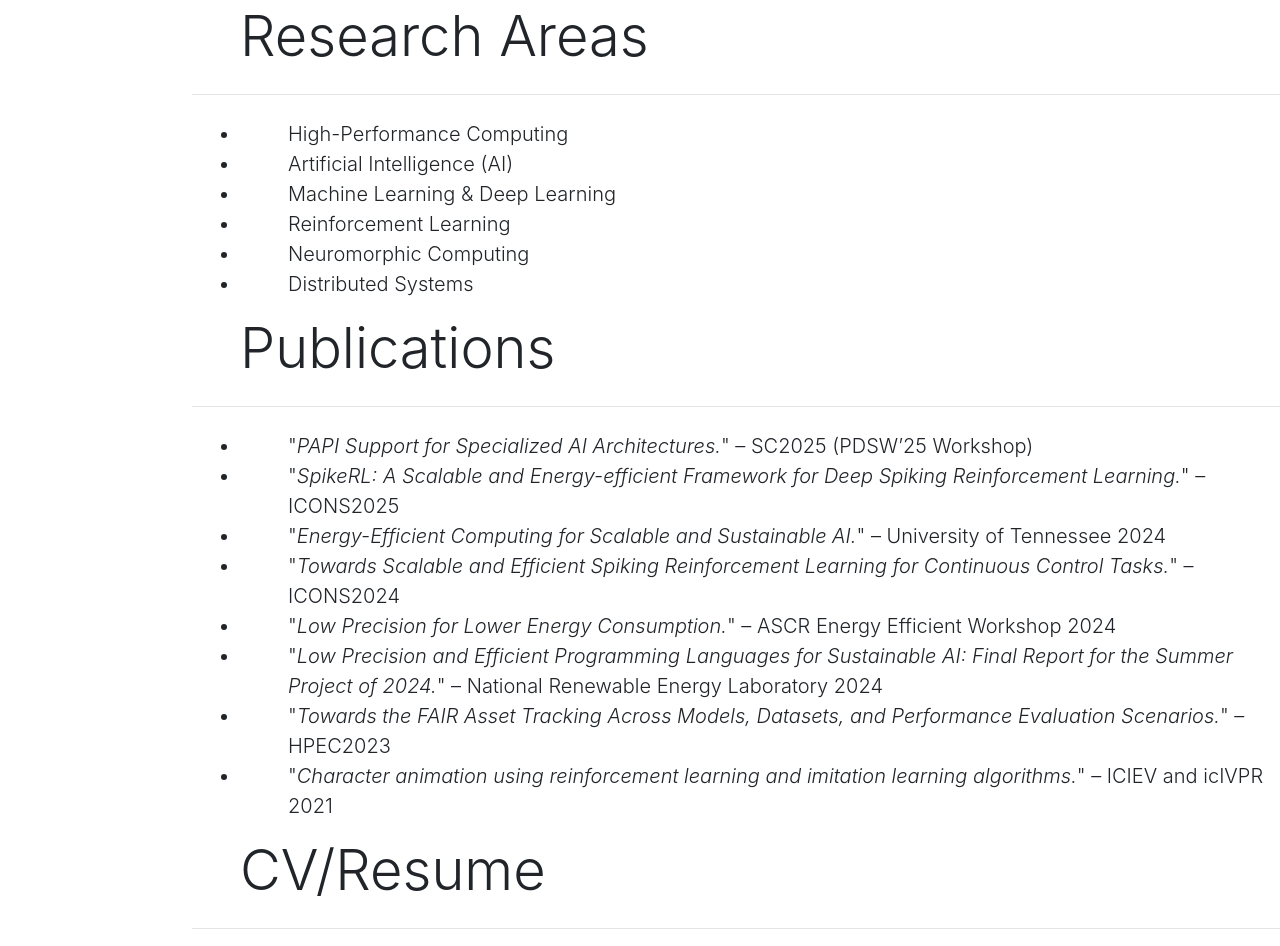
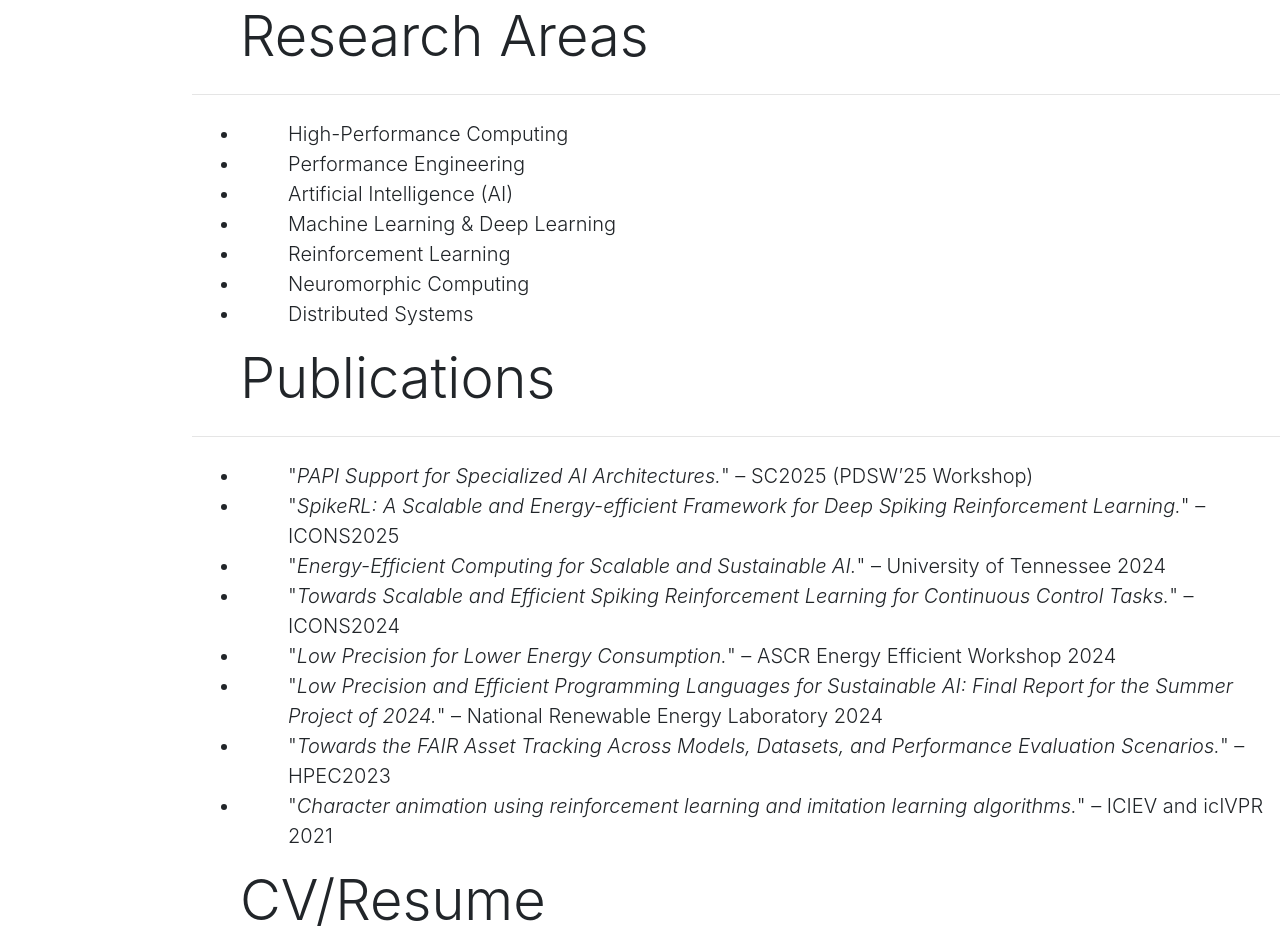
Before and after one commit to tokey-tahmid/tokey-tahmid.github.io, a plain HTML site: page index.html in a window 1280 px wide. Shown: the part 978-1924 px from the top of the page. Drawn offline with nearby package versions, Linux system fonts and the light colour scheme; files that its build step writes are made by us from their sources; some icons are missing; files whose address does not match are found by name; a web font is replaced by a local one.

Commit message:
Update index.html

```diff
--- a/index.html
+++ b/index.html
@@ -128,6 +128,7 @@
           <hr class="my-4" />
           <ul class="lead padding-left">
             <li class="lead padding-left">High-Performance Computing</li>
+            <li class="lead padding-left">Performance Engineering</li>
             <li class="lead padding-left">Artificial Intelligence (AI)</li>
             <li class="lead padding-left">Machine Learning &amp; Deep Learning</li>
             <li class="lead padding-left">Reinforcement Learning</li>
```
